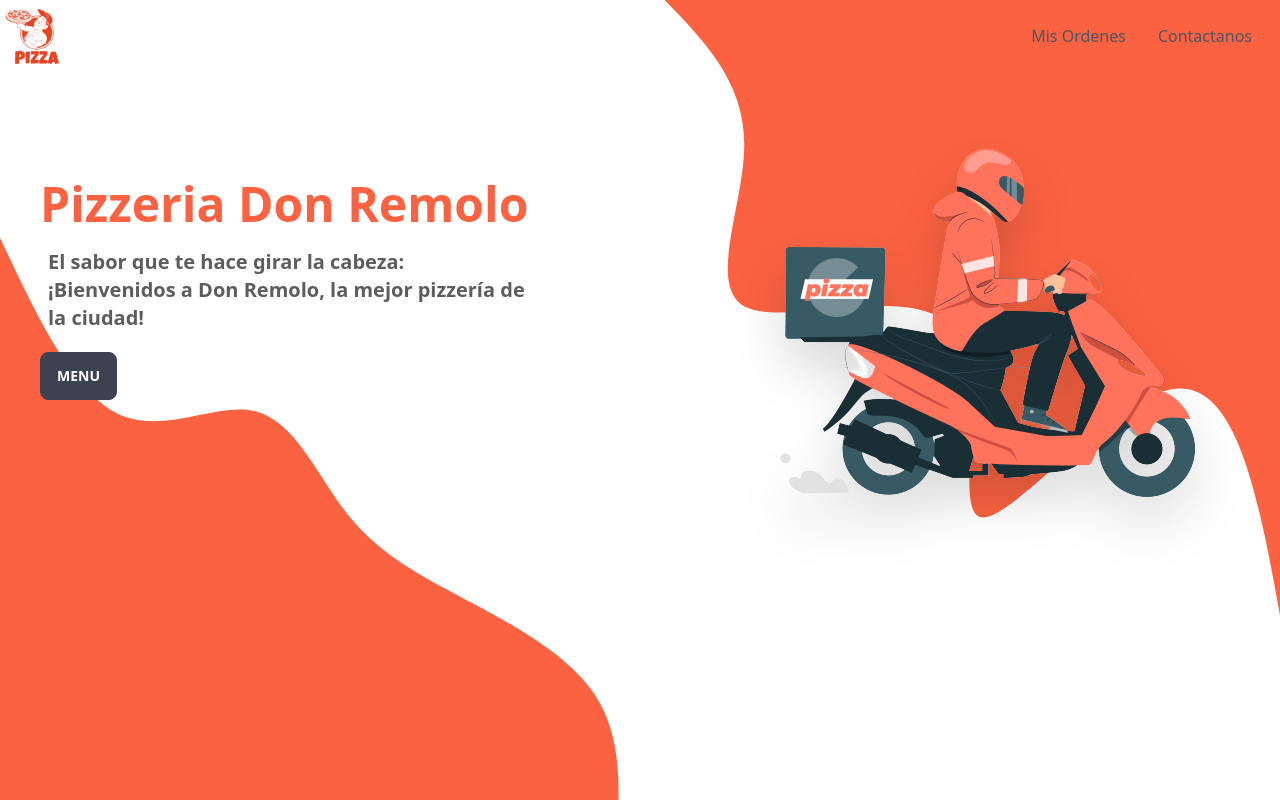
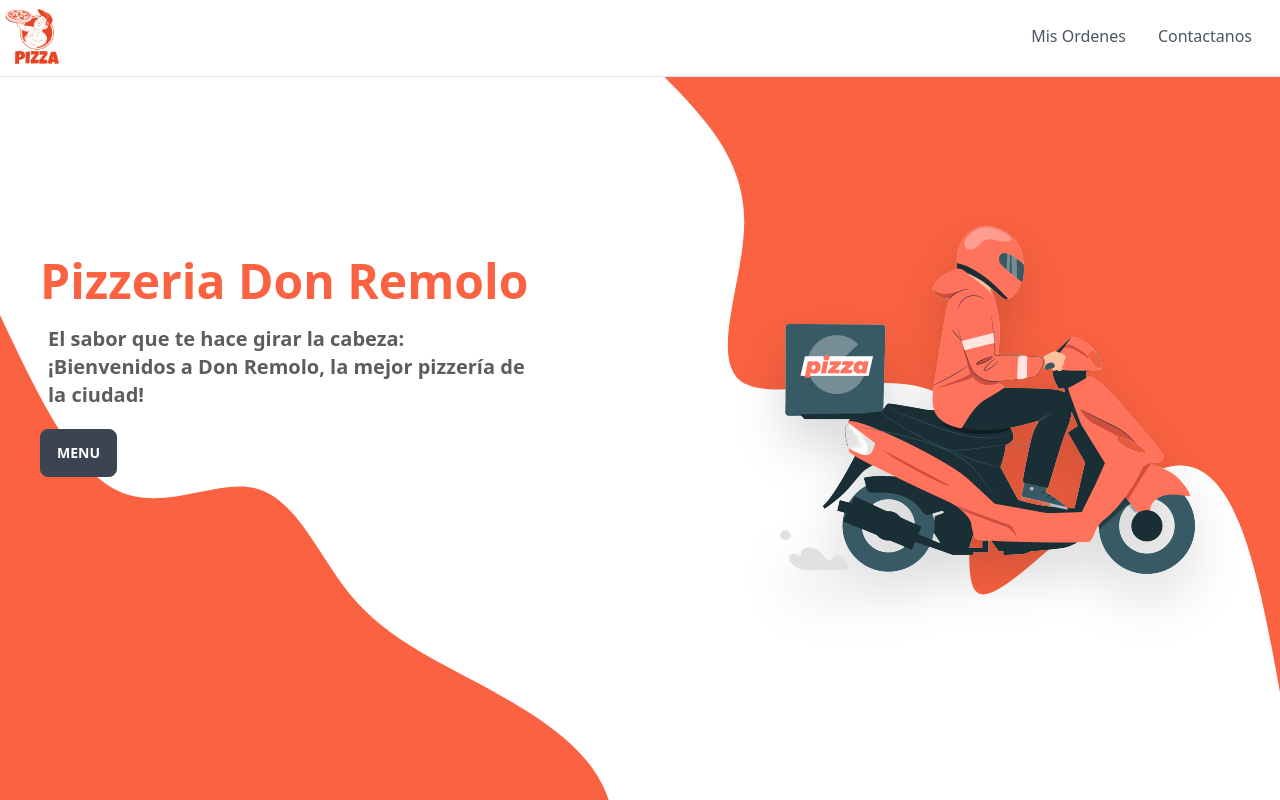
Before and after one commit to Juliancho2/pizzeria-don-remolo, a Next.js app: page / in a window 1280 px wide. Shown: the top 800 px of the page. Built offline with nearby package versions, Linux system fonts and the light colour scheme.

Commit message:
Cambios de estilos a Header

```diff
--- a/src/components/organisms/Header.tsx
+++ b/src/components/organisms/Header.tsx
@@ -6,7 +6,7 @@ import { Logo } from '../atomic/Logo'
 
 export const Header: FC = () => {
   return (
-    <header className="w-full h-[77px] fixed bg-transparent fixed top-0 z-20">
+    <header className="w-full h-[77px]  bg-white sticky top-0 border-b z-20 ">
       <div className="flex items-center mx-auto w-full">
         <Link href="/">
           <Logo />
```
